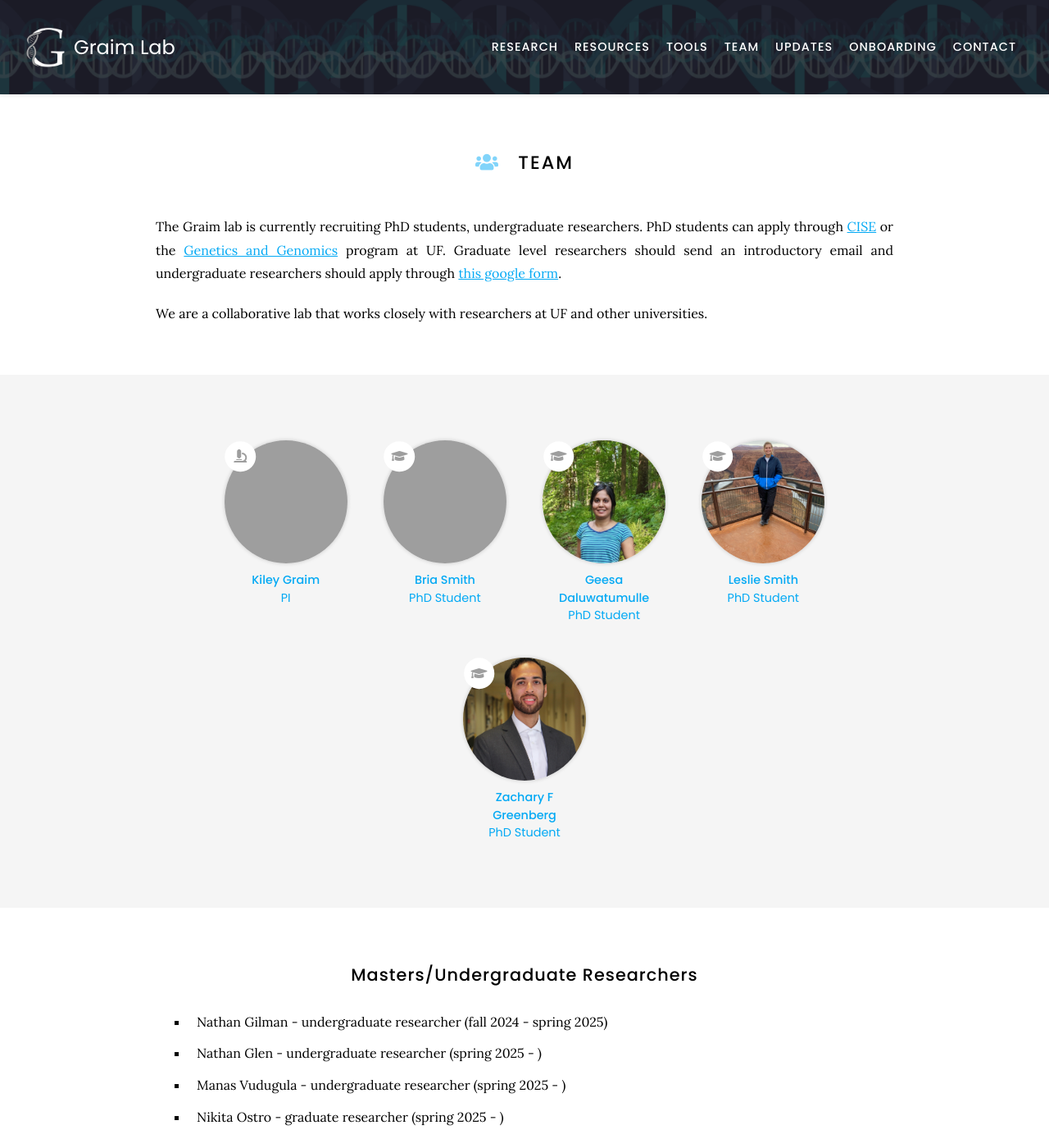
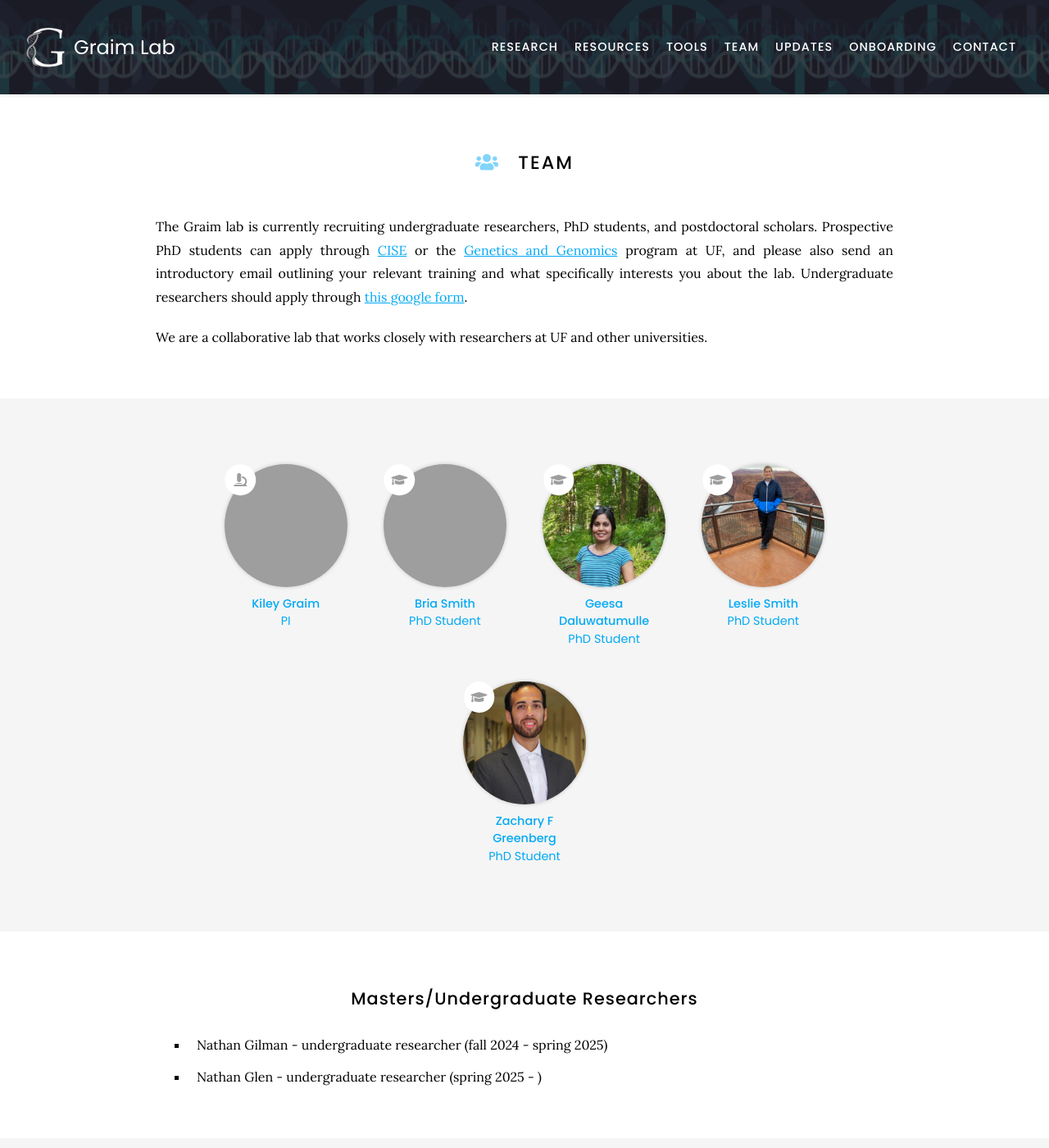
Before and after one commit to graim/GraimLabWebsite, a Jekyll site: the page built from team/index.md, in a window 1280 px wide and 1400 px high. Shown: the whole window at 82% size. Built offline with Jekyll 4.4.1, drawn with Linux system fonts in a browser that asks for light colours; nearby versions of some CDN libraries; some of the changed text lies outside the part shown; grey boxes are pictures that could not be loaded.

Commit message:
Update index.md

```diff
--- a/team/index.md
+++ b/team/index.md
@@ -7,7 +7,7 @@ nav:
 
 # <i class="fas fa-users"></i>Team
 
-The Graim lab is currently recruiting PhD students, undergraduate researchers. PhD students can apply through [CISE](https://www.cise.ufl.edu/academics/graduate/phd/) or the [Genetics and Genomics](http://ufgi.ufl.edu/grad-program/) program at UF. Graduate level researchers should send an introductory email and undergraduate researchers should apply through [this google form](https://docs.google.com/forms/d/e/1FAIpQLSfVRt82UDINJlIHZn858qKjeD8qR4kIAMq85jNibOfhf0Vy_g/viewform?usp=sf_link).
+The Graim lab is currently recruiting undergraduate researchers, PhD students, and postdoctoral scholars. Prospective PhD students can apply through [CISE](https://www.cise.ufl.edu/academics/graduate/phd/) or the [Genetics and Genomics](http://ufgi.ufl.edu/grad-program/) program at UF, and please also send an introductory email outlining your relevant training and what specifically interests you about the lab. Undergraduate researchers should apply through [this google form](https://docs.google.com/forms/d/e/1FAIpQLSfVRt82UDINJlIHZn858qKjeD8qR4kIAMq85jNibOfhf0Vy_g/viewform?usp=sf_link).
 
 We are a collaborative lab that works closely with researchers at UF and other universities.
 
@@ -39,13 +39,13 @@ We are a collaborative lab that works closely with researchers at UF and other u
 
 - Nathan Gilman - undergraduate researcher (fall 2024 - spring 2025)
 - Nathan Glen - undergraduate researcher (spring 2025 - )
-- Manas Vudugula - undergraduate researcher (spring 2025 - )
-- Nikita Ostro - graduate researcher (spring 2025 - )
 
 {% include section.html %}
 
 ## Alumni
 
+- Nikita Ostro - graduate researcher (spring 2025)
+- Manas Vudugula - undergraduate researcher (spring 2025)
 - Franco Krepel - undergraduate researcher (spring 2024 - fall 2024)
 - Mira Balaji - undergraduate researcher (fall 2023 - spring 2024)
 - Rachel Fenton - undergraduate researcher (spring 2023 - spring 2024)
```
